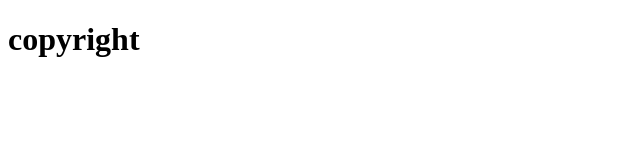
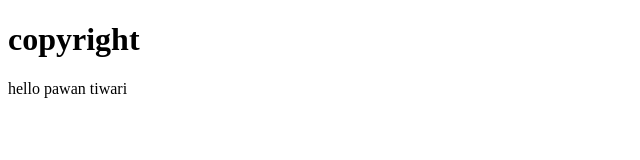
Before and after one commit to pawantiwarii/learning-git, a plain HTML site: page copyright.html in a window 1280 px wide. Shown: the whole page, without its empty margins (0-640 px from the left). Drawn offline with Linux system fonts and the light colour scheme.

Commit message:
add paragrah in copyrith.html

```diff
--- a/copyright.html
+++ b/copyright.html
@@ -7,5 +7,6 @@
 </head>
 <body>
     <h1>copyright</h1>
+    <p>hello pawan tiwari</p>
 </body>
 </html>
```
